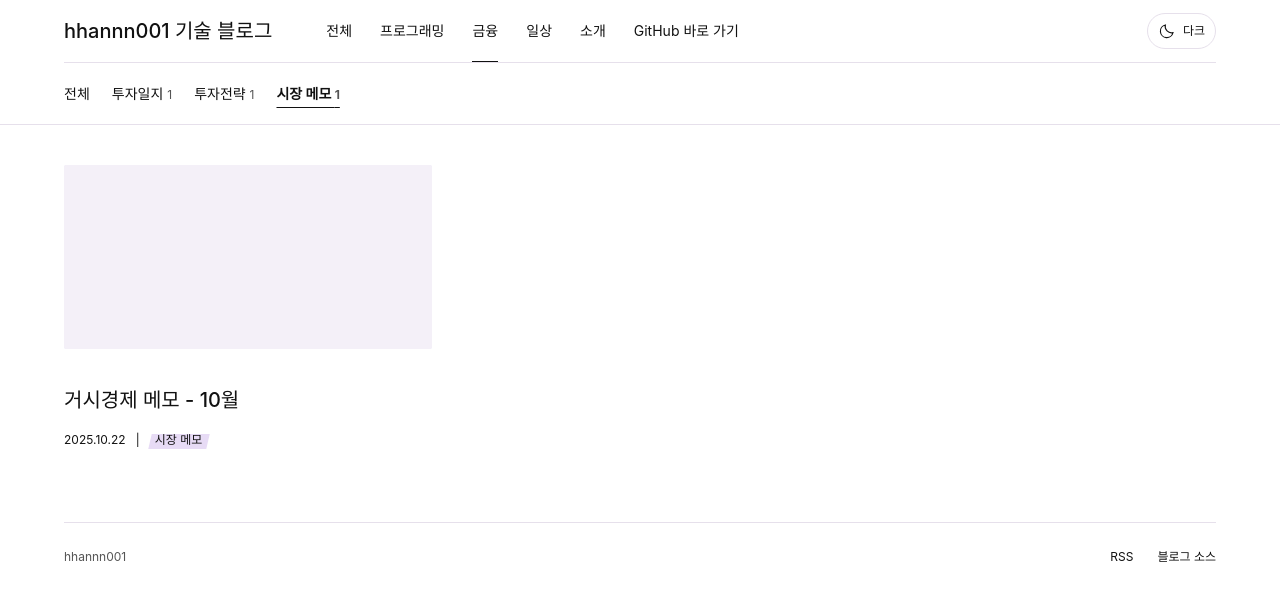
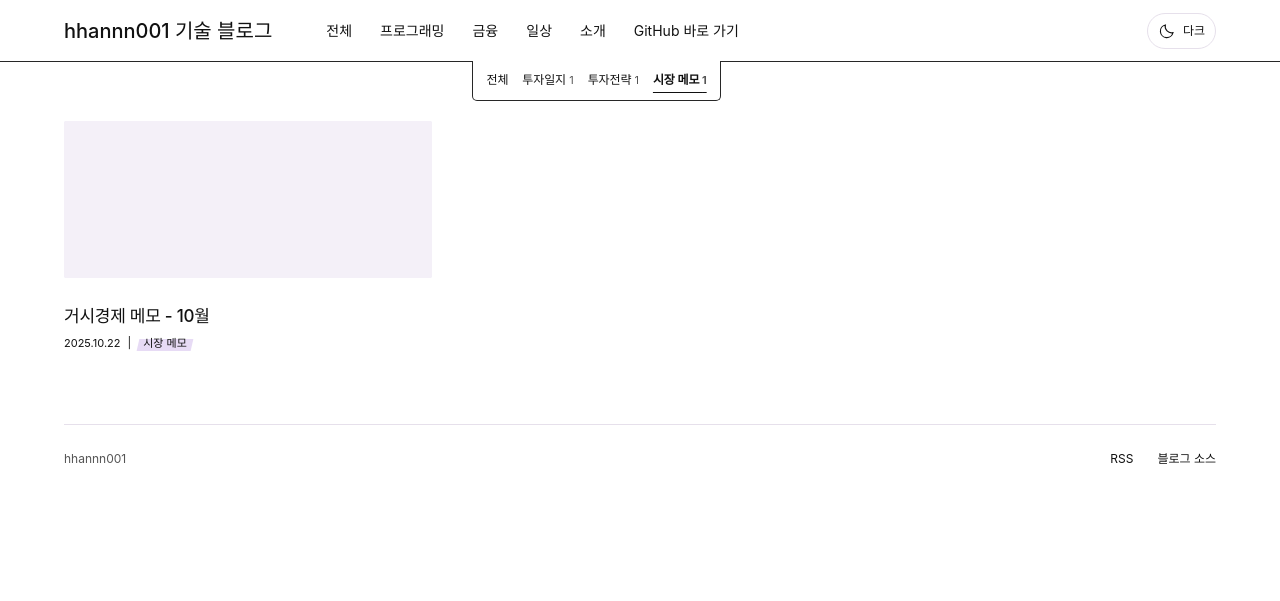
Before and after one commit to hhannn001/hhannn001.github.io, a Jekyll site: the page built from categories/economy-note/index.md, in a window 1280 px wide. Shown: the top 601 px of the page. Built offline with Jekyll 4.4.1, drawn with Linux system fonts in a browser that asks for light colours.

Commit message:
Attach compact submenu box to selected category

```diff
--- a/_includes/publication-nav.html
+++ b/_includes/publication-nav.html
@@ -1 +1 @@
-<div class="publication-navigation"><div class="shell navigation-inner"><a class="compact-title" href="{{ '/' | relative_url }}">hhannn001 기술 블로그</a><nav class="categories" aria-label="전체 카테고리"><a href="{{ '/' | relative_url }}" {% unless active_group %}aria-current="page"{% endunless %}>전체</a>{% for group in site.data.sidebar_categories %}<a href="{{ '/categories/' | append: group.id | append: '/' | relative_url }}" {% if active_group.id == group.id %}aria-current="page"{% endif %}>{{ group.label }}</a>{% endfor %}<a href="{{ '/about/' | relative_url }}">소개</a><a class="external-link" href="https://github.com/hhannn001">GitHub 바로 가기</a></nav>{% include theme-toggle.html %}</div><div class="shell">{% include subcategory-nav.html %}</div></div>
+<div class="publication-navigation"><div class="shell navigation-inner"><a class="compact-title" href="{{ '/' | relative_url }}">hhannn001 기술 블로그</a><nav class="categories" aria-label="전체 카테고리"><a href="{{ '/' | relative_url }}" {% unless active_group %}aria-current="page"{% endunless %}>전체</a>{% for group in site.data.sidebar_categories %}<a href="{{ '/categories/' | append: group.id | append: '/' | relative_url }}" {% if active_group.id == group.id %}aria-current="page"{% endif %}>{{ group.label }}</a>{% endfor %}<a href="{{ '/about/' | relative_url }}">소개</a><a class="external-link" href="https://github.com/hhannn001">GitHub 바로 가기</a></nav>{% include theme-toggle.html %}</div>{% if active_group %}<div class="shell submenu-shell">{% include subcategory-nav.html %}</div>{% endif %}</div>
--- a/assets/blog.js
+++ b/assets/blog.js
@@ -23,3 +23,17 @@ if (selectedSubcategory) {
   const nav = selectedSubcategory.parentElement;
   nav.scrollLeft = Math.max(0, selectedSubcategory.offsetLeft - nav.offsetLeft - 24);
 }
+const submenuShell      = document.querySelector('.submenu-shell');
+const activeTopCategory = document.querySelector('.categories a[aria-current="page"]');
+if (submenuShell && activeTopCategory) {
+  const alignSubmenu = () => {
+    const shellBounds  = submenuShell.getBoundingClientRect();
+    const activeBounds = activeTopCategory.getBoundingClientRect();
+    const submenuWidth = submenuShell.querySelector('.subcategory-nav').getBoundingClientRect().width;
+    const desiredLeft  = activeBounds.left - shellBounds.left;
+    const safeLeft     = Math.max(0, Math.min(desiredLeft, shellBounds.width - submenuWidth));
+    submenuShell.style.setProperty('--submenu-left', safeLeft + 'px');
+  };
+  alignSubmenu();
+  window.addEventListener('resize', alignSubmenu);
+}
--- a/assets/css/style.css
+++ b/assets/css/style.css
@@ -80,3 +80,50 @@ html[data-theme="dark"] { --marker: #49375e; --marker-edge: #634b7e; }
 .category-highlight { position: relative; isolation: isolate; padding: 0 5px; }
 .category-highlight::before { content: ""; position: absolute; z-index: -1; inset: 4px 0 1px; background: var(--marker); transform: skewX(-13deg); }
 .cover-placeholder { background: var(--surface); }
+/* The selected top-level menu anchors an attached submenu box. */
+:root { --nav-line: #272727; }
+html[data-theme="dark"] { --nav-line: #c4c4c4; }
+.publication-navigation { border-bottom: 0; }
+.navigation-inner { position: relative; }
+.navigation-inner::after {
+  content: "";
+  position: absolute;
+  bottom: 0;
+  left: 50%;
+  width: 100vw;
+  border-bottom: 1px solid var(--nav-line);
+  transform: translateX(-50%);
+  pointer-events: none;
+}
+.submenu-shell { position: relative; height: 43px; }
+.submenu-shell .subcategory-nav {
+  position: absolute;
+  z-index: 1;
+  top: -1px;
+  left: var(--submenu-left, 0px);
+  display: flex;
+  width: max-content;
+  max-width: 100%;
+  gap: 14px;
+  margin: 0;
+  padding: 9px 13px 10px;
+  overflow-x: auto;
+  border: 1px solid var(--nav-line);
+  border-top: 0;
+  border-radius: 0 0 5px 5px;
+  background: var(--bg);
+  scrollbar-width: thin;
+}
+.subcategory-nav a { font-size: 12px; line-height: 20px; letter-spacing: -.01em; }
+.subcategory-nav span { font-size: 11px; }
+.filtered .posts-section { margin-top: 16px; }
+.post-list { row-gap: 28px; }
+.entry-cover { aspect-ratio: 2.35; }
+.entry-series { min-height: 15px; margin-top: 9px; font-size: 11px; line-height: 15px; }
+.entry-copy h2, .featured .entry-copy h2 { margin: 3px 0 0; font-size: 17px; line-height: 22px; letter-spacing: -.015em; }
+.entry-meta { margin-top: 8px; gap: 7px; font-size: 11px; line-height: 17px; }
+@media (max-width: 727.98px) {
+  .submenu-shell { height: 42px; }
+  .submenu-shell .subcategory-nav { left: 0; right: 0; gap: 12px; }
+  .post-list { row-gap: 22px; }
+}
```
